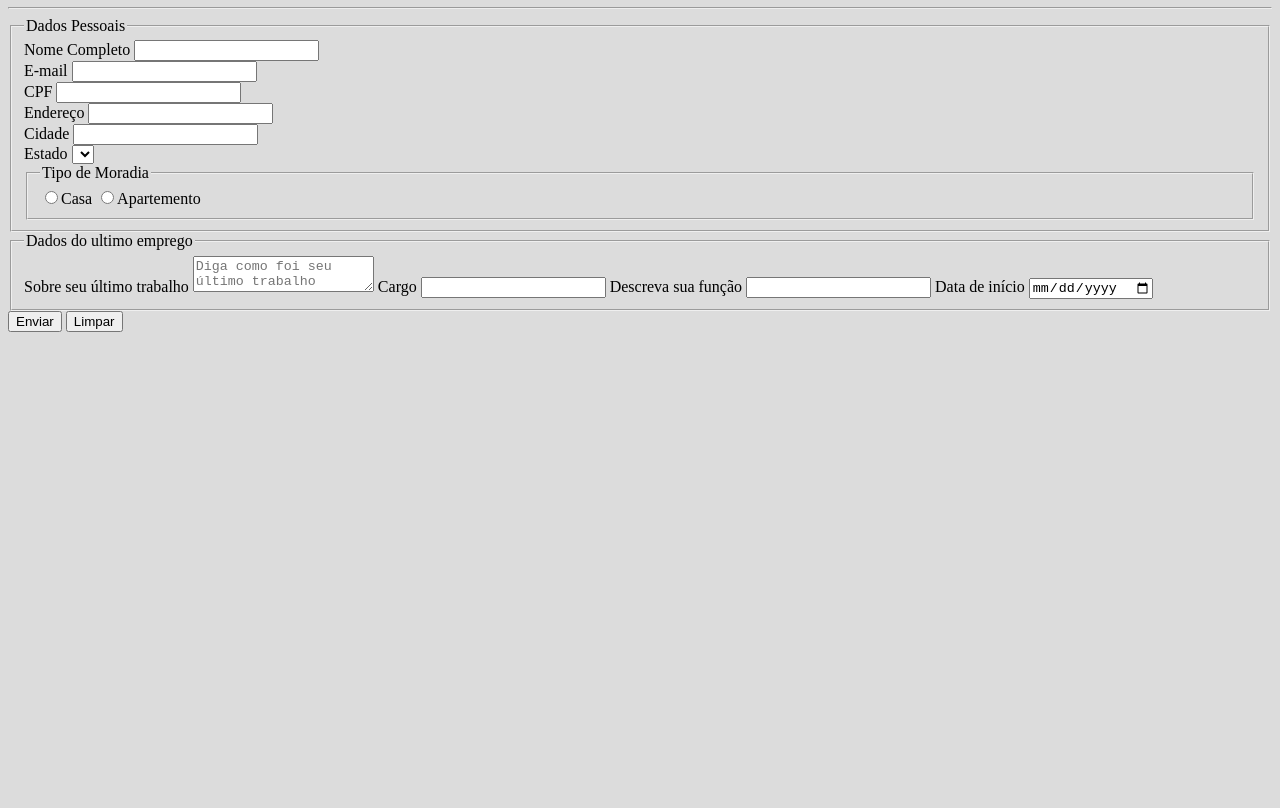
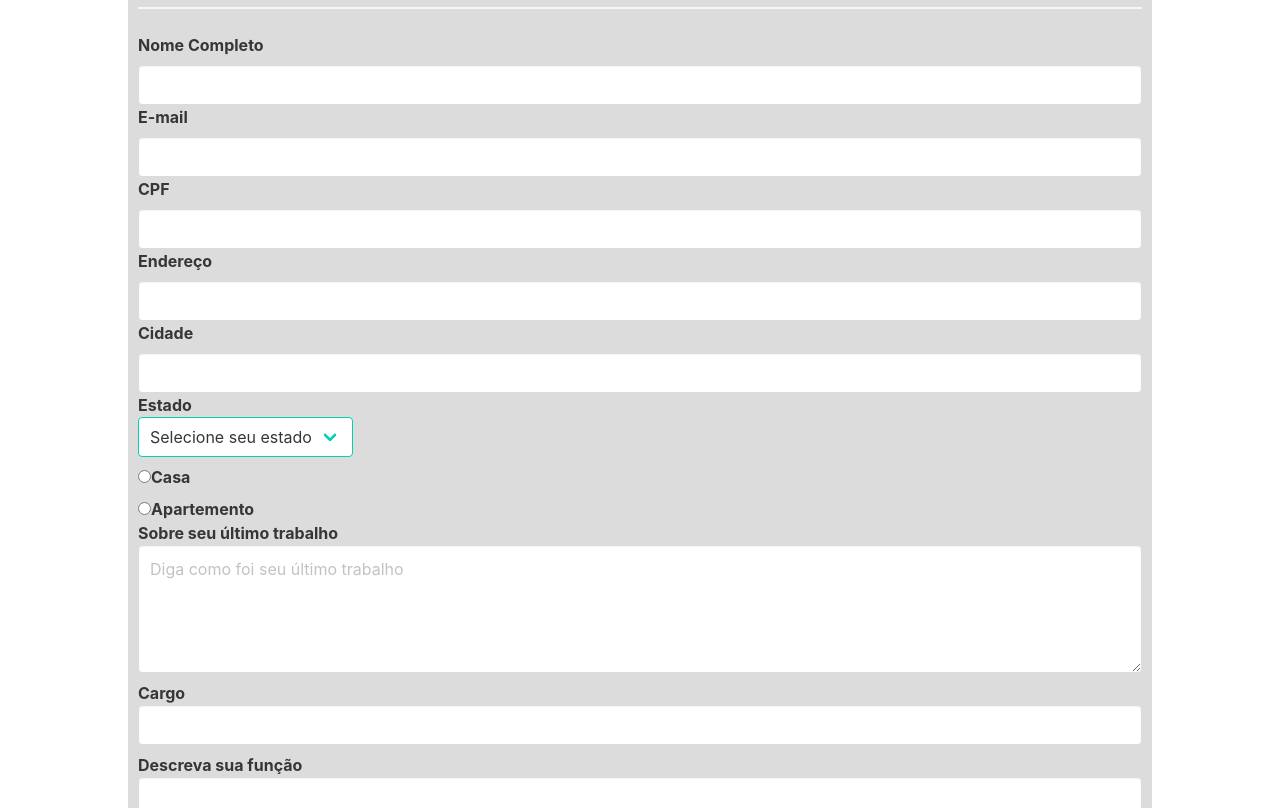
Before and after one commit to LucasH-Paz/trybe_exercises, a plain HTML site: page bloco6/exercises/html-e-css-forms-flexbox-e-responsivo_1/form.html in a window 1280 px wide. Shown: the part 73-881 px from the top of the page. Before the commit the page ends 800 px from the top, so only its background shows below. Drawn offline with Linux system fonts and the light colour scheme.

Commit message:
Melhora estilização

```diff
--- a/bloco6/exercises/html-e-css-forms-flexbox-e-responsivo_1/form.html
+++ b/bloco6/exercises/html-e-css-forms-flexbox-e-responsivo_1/form.html
@@ -6,65 +6,77 @@
     <meta http-equiv="X-UA-Compatible" content="IE=edge">
     <meta name="viewport" content="width=device-width, initial-scale=1.0">
     <title>aula-forms</title>
+    <link href="bulma/css/bulma.css" rel="stylesheet">
     <link href="formStyles.css" rel="stylesheet">
+
 </head>
 
 <body>
     <header>
-        <h1>Informações de Currículo</h1>
+        <h1 class="title">Informações de Currículo</h1>
         <hr>
     </header>
     <form action="GET">
-        <fieldset>
-            <legend> Dados Pessoais</legend>
-            <label for="fullName">Nome Completo</label>
-            <input id="fullName" maxlength="40" type="text" name="name" required>
-            <br>
-            <label for="email">E-mail</label>
-            <input id="email" type="email" name="email" maxlength="50" required>
-            <br>
-            <label for="cpf">CPF</label>
-            <input id="cpf" type="number" name="cpf" maxlength="11" required>
-            <br>
-            <label for="adress">Endereço</label>
-            <input id="adress" type="text" name="endereço" maxlength="200" required>
-            <br>
-            <label for="city">Cidade</label>
-            <input id="city" type="text" name="cidade" maxlength="28" required>
-            <br>
-            <label for="state">Estado
-                <select id="state">
-                </select>
-            </label>
+        <div class="field">
+            <div class="control">
+                <label class="label" for="fullName">Nome Completo</label>
+                <input class="input" id="fullName" maxlength="40" type="text" name="name" required>
+                <br>
+                <label class="label" for="email">E-mail</label>
+                <input class="input" id="email" type="email" name="email" maxlength="50" required>
+                <br>
+                <label class="label" for="cpf">CPF</label>
+                <input class="input" id="cpf" type="number" name="cpf" maxlength="11" required>
+                <br>
+                <label class="label" for="adress">Endereço</label>
+                <input class="input" id="adress" type="text" name="endereço" maxlength="200" required>
+                <br>
+                <label class="label" for="city">Cidade</label>
+                <input class="input" id="city" type="text" name="cidade" maxlength="28" required>
+                <br>
+                <label for="state" class="label">Estado
+                    <div class="field">
+                        <div class="select is-primary">
+                            <select id="state">
+                                <option selected>Selecione seu estado</option>
+                            </select>
+                        </div>
+                    </div>
+                </label>
+                <div>
+                    <label class="label" for="casa">
+                        <input class="radio is-grouped" type="radio" name="moradia" required id="casa">Casa
+                    </label>
+                    <label class="label" for="apart">
+                        <input class="radio is-grouped" type="radio" name="moradia" required id="apart">Apartemento
+                    </label>
+                </div>
+            </div>
             <fieldset>
-                <legend>Tipo de Moradia</legend>
-                <label for="casa">
-                    <input type="radio" name="moradia" required id="casa">Casa
+                <label class="label" for="about">Sobre seu último trabalho
+                    <textarea class="textarea" placeholder="Diga como foi seu último trabalho" id="about" required
+                        maxlength="1000"></textarea>
                 </label>
-                <label for="apart">
-                    <input type="radio" name="moradia" required id="apart">Apartemento
+                <label class="label" for="cargo">Cargo
+                    <input class="input" type="tetx" id="cargo" maxlength="40" required>
+                </label>
+                <label class="label" for="desciption">Descreva sua função
+                    <input class="input" type="text" id="description" maxlength="500" required>
+                </label>
+                <label class="label" for="data">Data de início
+                    <input type="date" id="data" required>
                 </label>
             </fieldset>
-        </fieldset>
-        <fieldset>
-            <legend>Dados do ultimo emprego</legend>
-            <label for="about">Sobre seu último trabalho
-                <textarea placeholder="Diga como foi seu último trabalho" id="about" required
-                    maxlength="1000"></textarea>
-            </label>
-            <label for="cargo">Cargo
-                <input type="tetx" id="cargo" maxlength="40" required>
-            </label>
-            <label for="desciption">Descreva sua função
-                <input type="text" id="description" maxlength="500" required>
-            </label>
-            <label for="data">Data de início
-                <input type="date" id="data" required>
-            </label>
-        </fieldset>
-        <button type="submit" id="toPrevent">Enviar</button>
-        <button type="reset" id="clean">Limpar</button>
+        </div>
     </form>
+    <br>
+    <br>
+    <div class="filed" id="botoes">
+        <div class="control">
+            <button class="button is-primary" type="submit" id="toPrevent">Enviar</button>
+            <button class="button is-danger" type="reset" id="clean">Limpar</button>
+        </div>
+    </div>
     <script type="text/javascript" src="formScript.js"></script>
 </body>
 
--- a/bloco6/exercises/html-e-css-forms-flexbox-e-responsivo_1/formScript.js
+++ b/bloco6/exercises/html-e-css-forms-flexbox-e-responsivo_1/formScript.js
@@ -8,6 +8,7 @@ function brazilStates() {
     let state = document.getElementById('state');
     for (let index = 0; index < estados.length; index += 1) {
         let createState = document.createElement('option');
+        createState.classList.add('option')
         createState.innerText = estados[index];
         state.appendChild(createState);
     }
--- a/bloco6/exercises/html-e-css-forms-flexbox-e-responsivo_1/formStyles.css
+++ b/bloco6/exercises/html-e-css-forms-flexbox-e-responsivo_1/formStyles.css
@@ -1,3 +1,19 @@
 body {
     background-color: gainsboro;
+    max-width: 80%;
+    width: 100%;
+    margin: auto;
+    padding: 10px;
 }
+
+.botoes {
+    position: absolute;
+    display: flex;
+    margin-left: auto;
+    margin-right: auto;
+}
+
+h1 {
+    text-align: center;
+    margin-top: 10px;
+}
```
